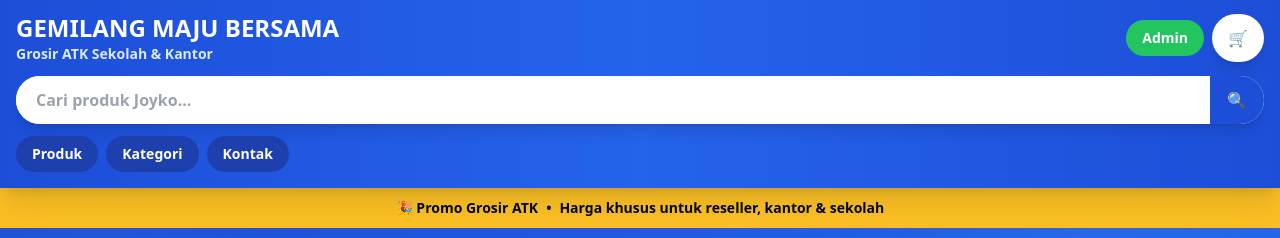
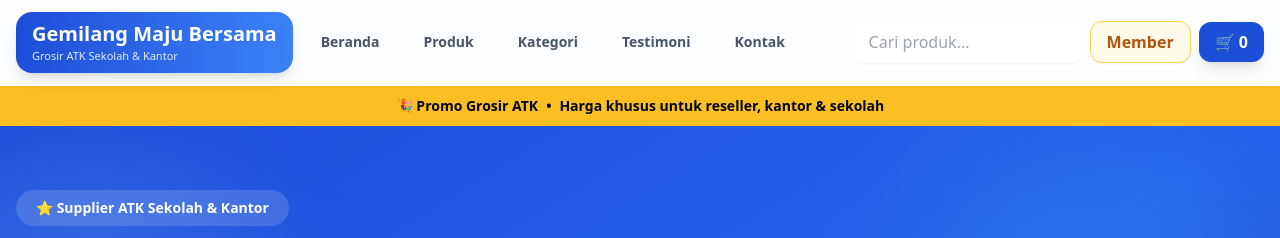
Before and after one commit to jayamakmurbersama-ops/gemilang-shop, a React (Vite) app: page / in a window 1280 px wide. Shown: the top 238 px of the page. Built offline with nearby package versions, Linux system fonts and the light colour scheme.

Commit message:
restore compact premium header

```diff
--- a/src/components/Header.jsx
+++ b/src/components/Header.jsx
@@ -6,85 +6,72 @@ export default function Header({
   openMember,
 }) {
   const menus = [
+    { label: "Beranda", href: "#beranda" },
     { label: "Produk", href: "#produk" },
     { label: "Kategori", href: "#kategori" },
+    { label: "Testimoni", href: "#testimoni" },
     { label: "Kontak", href: "#kontak" },
   ];
 
   return (
-    <header className="sticky top-0 z-50 bg-blue-700 shadow-xl">
-      <div className="bg-gradient-to-r from-blue-700 via-blue-600 to-blue-700">
-        <div className="mx-auto max-w-7xl px-4 py-3">
-
-          <div className="flex items-center justify-between gap-3">
-
-            <div className="min-w-0">
-              <h1 className="truncate text-lg font-black text-white md:text-2xl">
-                GEMILANG MAJU BERSAMA
+    <header className="sticky top-0 z-50 border-b border-white/60 bg-white/80 shadow-sm backdrop-blur-2xl">
+      <div className="mx-auto flex max-w-7xl items-center gap-4 px-4 py-3">
+        <div className="min-w-fit rounded-2xl bg-gradient-to-r from-blue-700 to-blue-500 px-4 py-2 text-white shadow-lg">
+          <h1 className="text-lg font-black md:text-xl">
+            Gemilang Maju Bersama
           </h1>
-
-              <p className="text-xs font-bold text-blue-100 md:text-sm">
+          <p className="text-[11px] text-blue-100">
             Grosir ATK Sekolah & Kantor
           </p>
         </div>
 
-            <div className="flex items-center gap-2">
+        <nav className="hidden flex-1 items-center justify-center gap-5 lg:flex">
+          {menus.map((menu) => (
+            <a
+              key={menu.label}
+              href={menu.href}
+              className="rounded-xl px-3 py-2 text-sm font-black text-slate-600 transition hover:bg-blue-50 hover:text-blue-700"
+            >
+              {menu.label}
+            </a>
+          ))}
+        </nav>
+
+        <div className="flex flex-1 items-center justify-end gap-2">
+          <input
+            value={search}
+            onChange={(e) => setSearch(e.target.value)}
+            placeholder="Cari produk..."
+            className="w-full max-w-[230px] rounded-xl border border-white/80 bg-white/90 px-4 py-2 shadow-sm outline-none backdrop-blur focus:ring-4 focus:ring-blue-100"
+          />
 
           <button
             onClick={openMember}
-                className="hidden rounded-full bg-green-500 px-4 py-2 text-sm font-black text-white md:block"
+            className="hidden rounded-xl border border-amber-300 bg-amber-50 px-4 py-2 font-black text-amber-700 shadow-sm hover:bg-amber-100 md:block"
           >
-                Admin
+            Member
           </button>
 
           <button
             onClick={openCart}
-                className="relative rounded-full bg-white px-4 py-3 font-black text-slate-900 shadow-lg"
+            className="rounded-xl bg-blue-700 px-4 py-2 font-black text-white shadow-lg hover:bg-blue-800"
           >
-                🛒
-
-                {totalQty > 0 && (
-                  <span className="absolute -right-1 -top-1 flex h-6 w-6 items-center justify-center rounded-full bg-red-500 text-xs text-white">
-                    {totalQty}
-                  </span>
-                )}
+            🛒 {totalQty}
           </button>
-
-            </div>
-
-          </div>
-
-          <div className="mt-3 flex gap-3">
-
-            <div className="flex flex-1 overflow-hidden rounded-full bg-white shadow-lg">
-              <input
-                value={search}
-                onChange={(e) => setSearch(e.target.value)}
-                placeholder="Cari produk Joyko..."
-                className="w-full px-5 py-3 font-bold text-slate-700 outline-none"
-              />
-
-              <div className="flex w-14 items-center justify-center bg-blue-700 text-white">
-                🔍
         </div>
       </div>
 
-          </div>
-
-          <div className="mt-3 flex gap-2 overflow-x-auto pb-1">
+      <div className="flex gap-2 overflow-x-auto border-t border-white/70 bg-white/55 px-4 py-2 backdrop-blur-xl lg:hidden">
         {menus.map((menu) => (
           <a
             key={menu.label}
             href={menu.href}
-                className="whitespace-nowrap rounded-full bg-blue-800 px-4 py-2 text-sm font-black text-white"
+            className="whitespace-nowrap rounded-full bg-white/85 px-4 py-2 text-sm font-black text-slate-600 shadow-sm"
           >
             {menu.label}
           </a>
         ))}
       </div>
-
-        </div>
-      </div>
     </header>
   );
 }
```
Lines whose indentation alone changed are shown as unchanged.
